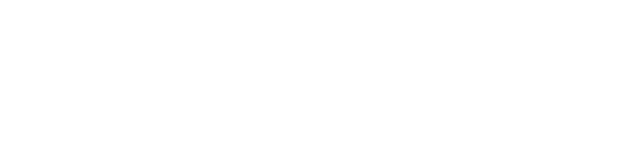
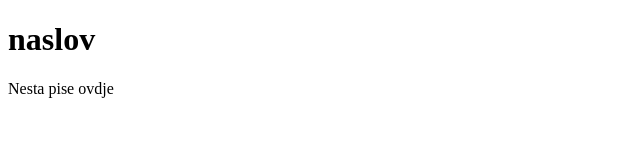
Before and after one commit to TolicD/Ponavljanje, a website: page index.html in a window 1280 px wide. Shown: the whole page, without its empty margins (0-640 px from the left). Drawn offline with Linux system fonts and the light colour scheme.

Commit message:
modified:   index.html

```diff
--- a/index.html
+++ b/index.html
@@ -7,6 +7,7 @@
     <title>Document</title>
 </head>
 <body>
-
+    <h1>naslov</h1>
+    <p>Nesta pise ovdje</p>
 </body>
 </html>
```
